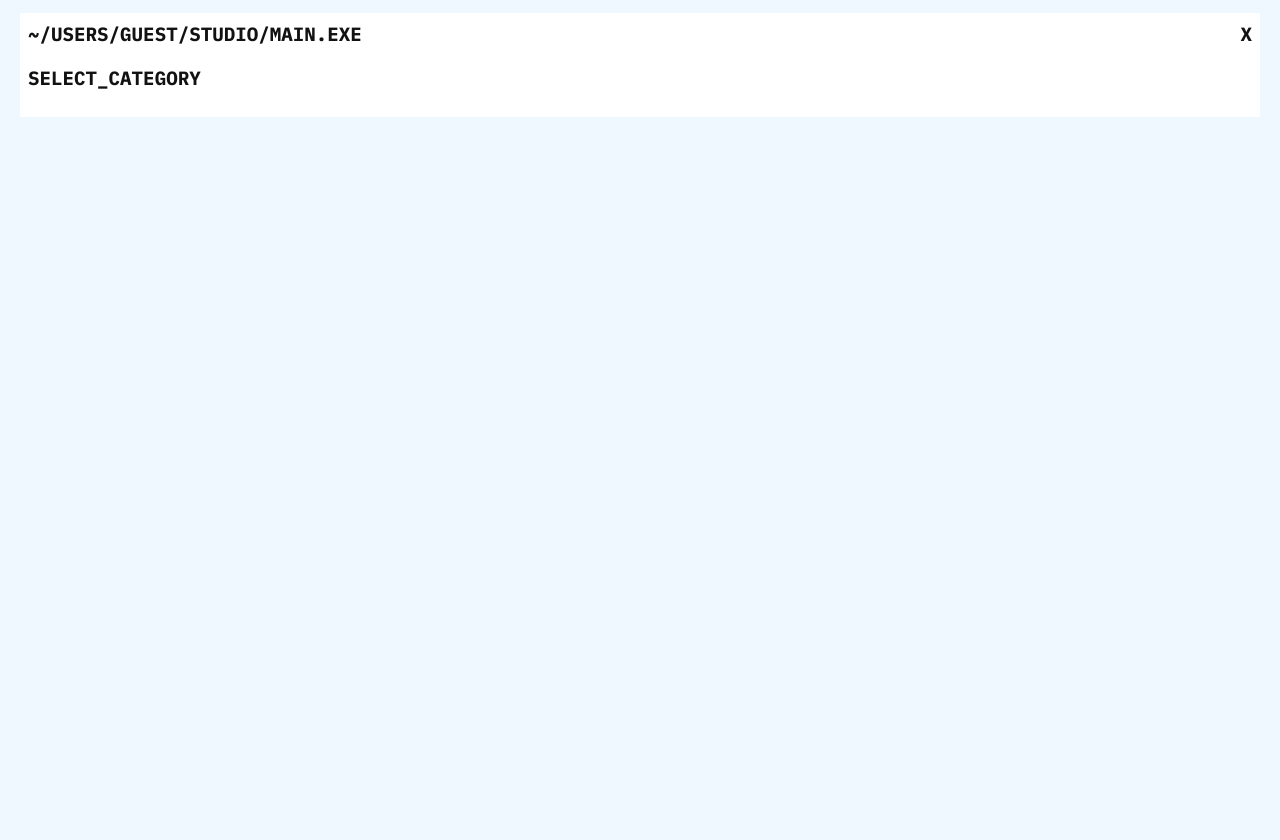
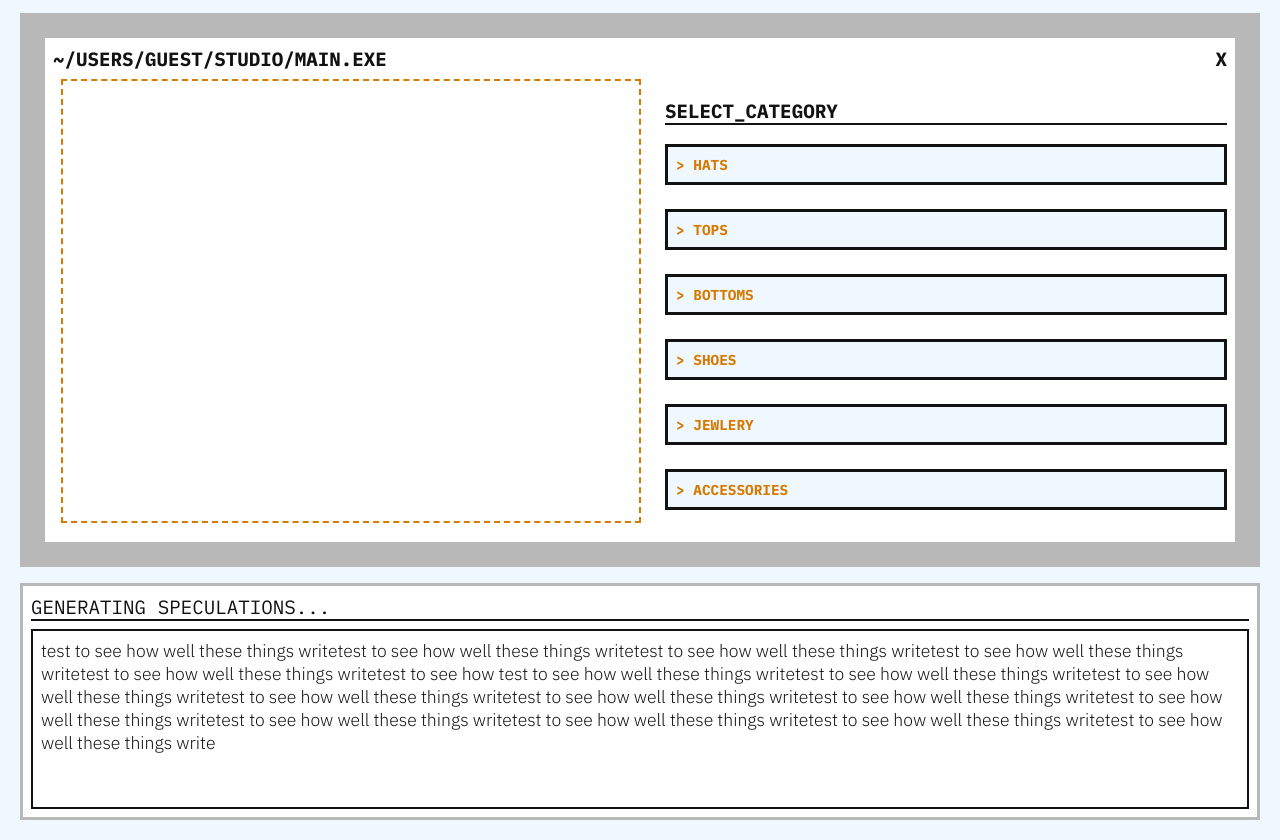
Before and after one commit to trist-nko/speculative-studio, a plain HTML site: page index.html in a window 1280 px wide. Shown: the part 124-964 px from the top of the page. Before the commit the page ends 800 px from the top, so only its background shows below. Drawn offline with Linux system fonts and the light colour scheme.

Commit message:
added components and controls for avatar

```diff
--- a/index.html
+++ b/index.html
@@ -36,8 +36,32 @@
       <div class="window-content">
         <div class="split-view">
           <div class="avatar-box"></div>
-          <p>SELECT_CATEGORY</p>
+          <div class="clothes">
+            <p>SELECT_CATEGORY</p>
+            <button class="btn">> HATS</button>
+            <button class="btn">> TOPS</button>
+            <button class="btn">> BOTTOMS</button>
+            <button class="btn">> SHOES</button>
+            <button class="btn">> JEWLERY</button>
+            <button class="btn">> ACCESSORIES</button>
+          </div>
         </div>
+      </div>
+    </div>
+    <div class="vignette-window">
+      <div class="vignette-text-header">
+        GENERATING SPECULATIONS<span>...</span>
+      </div>
+      <div class="vignette-text">
+        test to see how well these things writetest to see how well these things
+        writetest to see how well these things writetest to see how well these
+        things writetest to see how well these things writetest to see how test
+        to see how well these things writetest to see how well these things
+        writetest to see how well these things writetest to see how well these
+        things writetest to see how well these things writetest to see how well
+        these things writetest to see how well these things writetest to see how
+        well these things writetest to see how well these things writetest to
+        see how well these things writetest to see how well these things write
       </div>
     </div>
     <script src="script.js"></script>
--- a/style.css
+++ b/style.css
@@ -3,7 +3,7 @@
   --bg-color: aliceblue;
   --window-background-color: #fff;
   --text-main-color: #121212;
-  --text-alt-color: #000080;
+  --text-alt-color: #d77a00;
   --border-color: #b8b8b8;
 
   /* Font Families */
@@ -48,9 +48,72 @@ button {
   background-color: var(--window-background-color);
   padding: 8px;
   margin-top: 16px;
+  box-sizing: border-box;
+  border: 25px solid var(--border-color);
+}
+
+.window-title {
+  margin-bottom: 8px;
 }
 
 .title-bar {
   display: flex;
   justify-content: space-between;
 }
+
+.split-view {
+  gap: 24px;
+  display: flex;
+  flex-wrap: wrap;
+}
+
+.avatar-box {
+  border: 2px dashed var(--text-alt-color);
+  height: 55vh;
+  width: 45vw;
+  display: flex;
+  align-items: center;
+  flex-shrink: 0;
+  margin-left: 8px;
+  margin-bottom: 8px;
+}
+
+.clothes {
+  flex: 1;
+}
+
+.clothes p {
+  border-bottom: 2px solid;
+}
+
+.btn {
+  display: block;
+  margin-bottom: 24px;
+  min-width: 100%;
+  text-align: left;
+  padding: 8px;
+  font-weight: 900;
+  cursor: pointer;
+}
+
+.vignette-window {
+  background-color: var(--window-background-color);
+  margin-top: 16px;
+  padding: 8px;
+  border: 3px solid var(--border-color);
+  color: var(--text-main-color);
+}
+
+.vignette-text-header {
+  border-bottom: 2px solid var(--text-main-color);
+}
+
+.vignette-text {
+  min-height: 10rem;
+  border: 2px solid var(--text-main-color);
+  margin-top: 8px;
+  font-family: var(--long-text-font);
+  font-weight: 300;
+  padding: 8px;
+  font-size: 1.1rem;
+}
```
